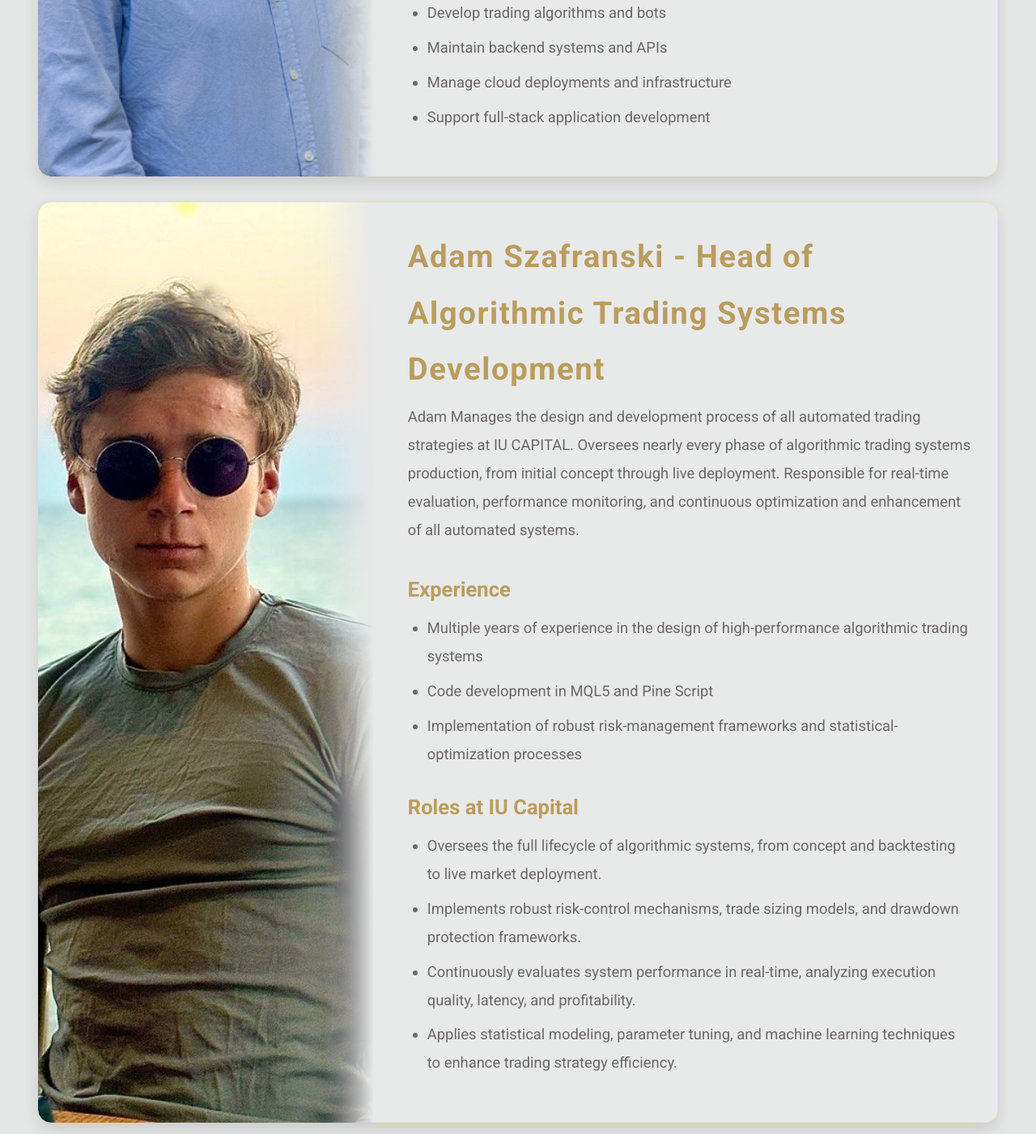
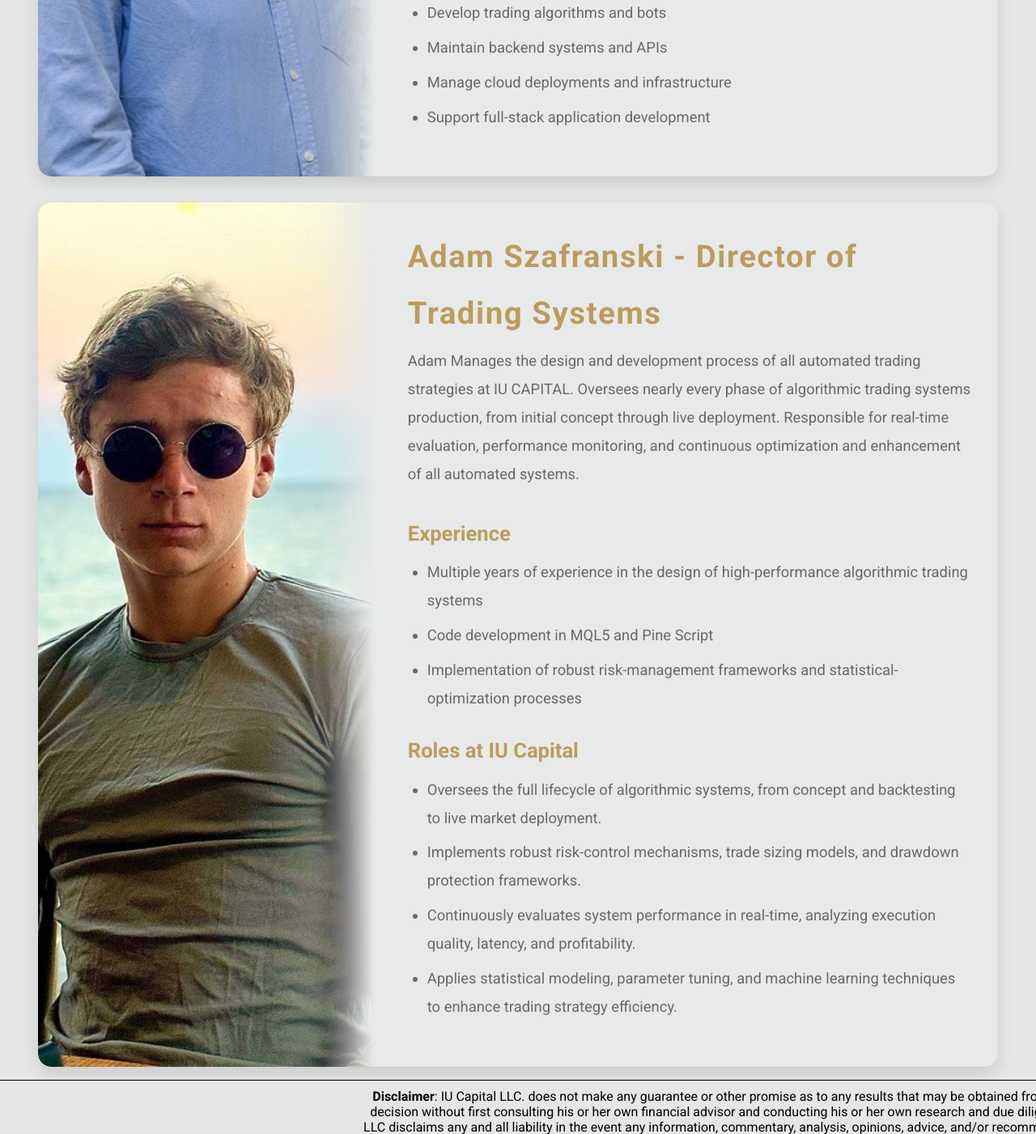
Before and after one commit to IU-Capital/Website, a Flask app: page /about in a window 1280 px wide. Shown: the part 3189-4590 px from the top of the page at 81% size. Run offline with Flask 3, Linux system fonts and the light colour scheme.

Commit message:
updated about pages

```diff
--- a/app/templates/about.html
+++ b/app/templates/about.html
@@ -160,7 +160,7 @@
     <div class="card">
       <img src="{{ url_for('static', filename='images/our-team/adam.jpg') }}" alt="name" />
       <div class="card_content">
-        <h2 class="team_name">Adam Szafranski - Head of Algorithmic Trading Systems Development</h2>
+        <h2 class="team_name">Adam Szafranski - Director of Trading Systems</h2>
         <p class="team_bio">
           Adam Manages the design and development process of all automated trading strategies at IU CAPITAL.
           Oversees nearly every phase of algorithmic trading systems production, from initial concept through
```
